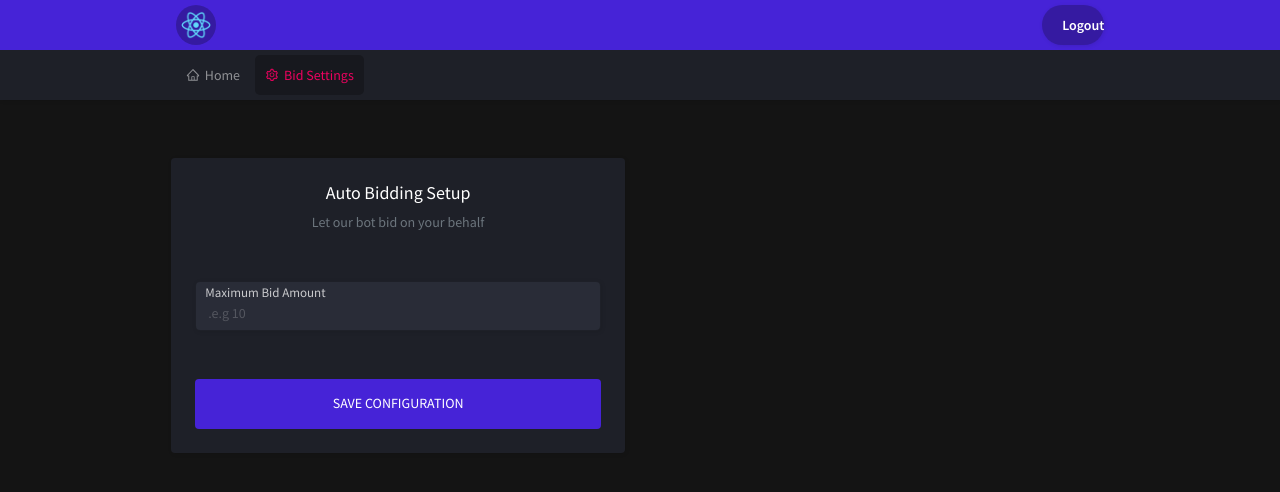
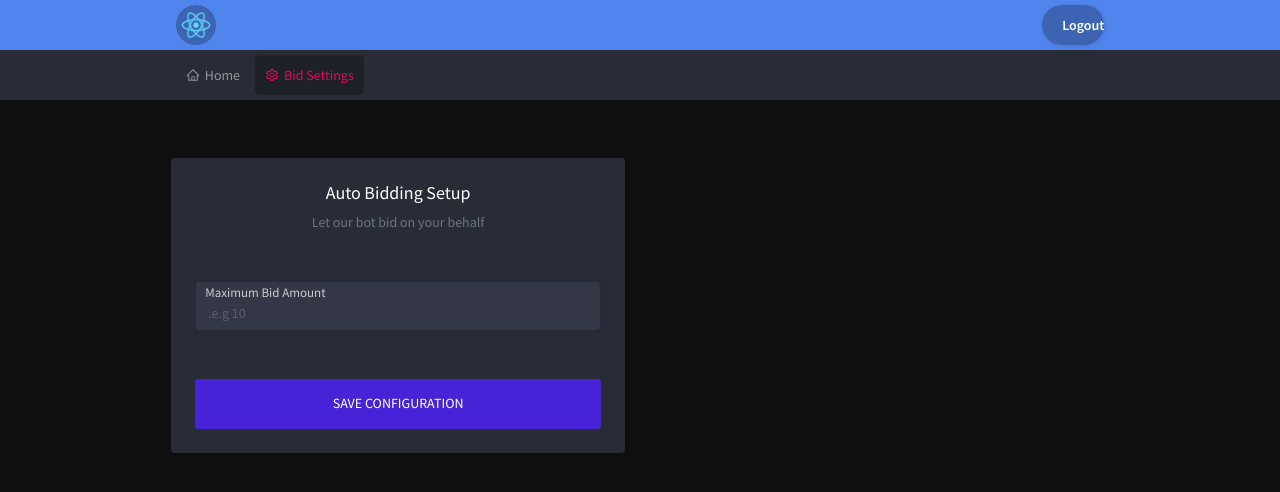
Before and after one commit to kofi-dalvik/auction, a React (Create React App) app: page /settings in a window 1280 px wide. Shown: the top 492 px of the page. Built offline with nearby package versions, Linux system fonts and the light colour scheme.

Commit message:
added Ui enhancement

```diff
--- a/src/styles/_pages.scss
+++ b/src/styles/_pages.scss
@@ -10,7 +10,7 @@
     }
 
     .top-bar{
-        background-color: $primary;
+        background-color: #5085ED;
 
         .content {
             display: flex;
@@ -21,7 +21,7 @@
     }
 
     .bottom-bar {
-        background-color: $base-soft;
+        background-color: darken($base-soft, 0%);
 
         .content{
             display: flex;
@@ -113,12 +113,12 @@
         position: relative;
 
         .actions{
-            background-color: transparent;
+            background-color: rgba($base-soft, 0.5);
             padding: 5px;
             position: absolute;
             left: 0;
             right: 0;
-            top: 5px;
+            top: 0px;
             z-index: 10;
             display: flex;
             justify-content: space-between;
--- a/src/styles/_variables.scss
+++ b/src/styles/_variables.scss
@@ -1,5 +1,5 @@
 $base-softer: rgba(white, 0.1);
-$base-soft: rgba(#1E2028, 1);
+$base-soft: lighten(#1E2028, 5%);
 $base: #141414;
 $base-dark: #101010;
 
--- a/src/styles/index.scss
+++ b/src/styles/index.scss
@@ -2,7 +2,7 @@
 @import 'mixins';
 
 html,body{
-    background-color: $base;
+    background-color: $base-dark;
     color: $base-softer;
     overflow-x: hidden;
     font-family: 'Source Sans Pro', sans-serif;
```
